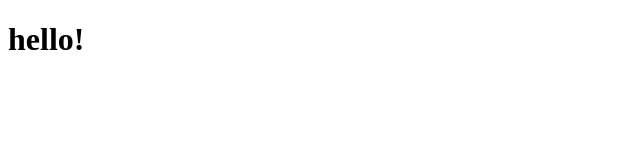
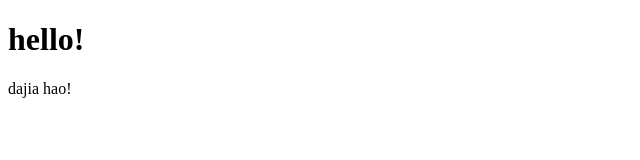
Before and after one commit to andyisthebest-3/ANDY.github.io, a plain HTML site: page index.html in a window 1280 px wide. Shown: the full height of the page, 0-640 px from the left. Drawn offline with Linux system fonts and the light colour scheme.

Commit message:
update index.html

```diff
--- a/index.html
+++ b/index.html
@@ -8,6 +8,6 @@
 <body>
 
 	<h1> hello!</h1>
-
+	<p> dajia hao!</p>
 </body>
 </html>
```
